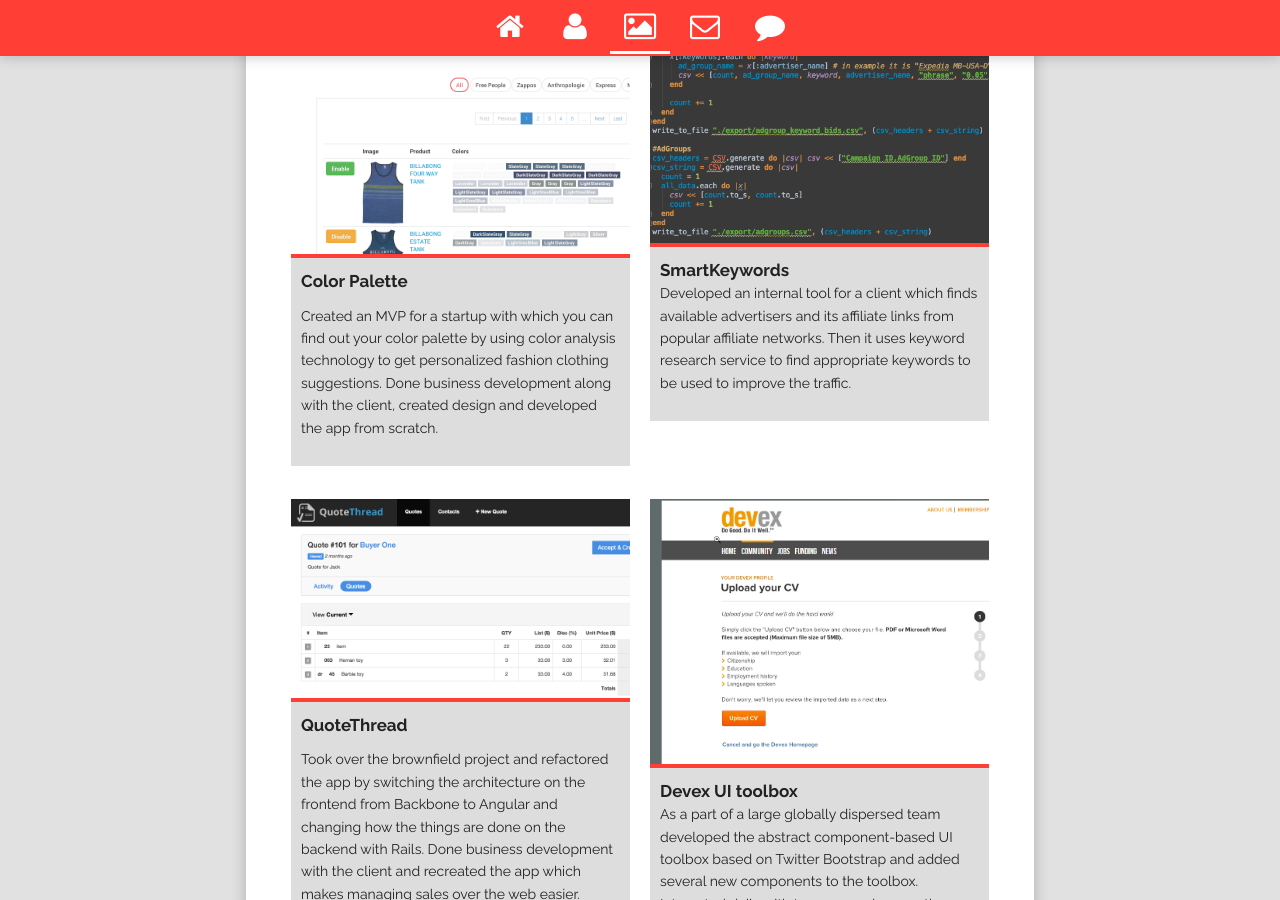
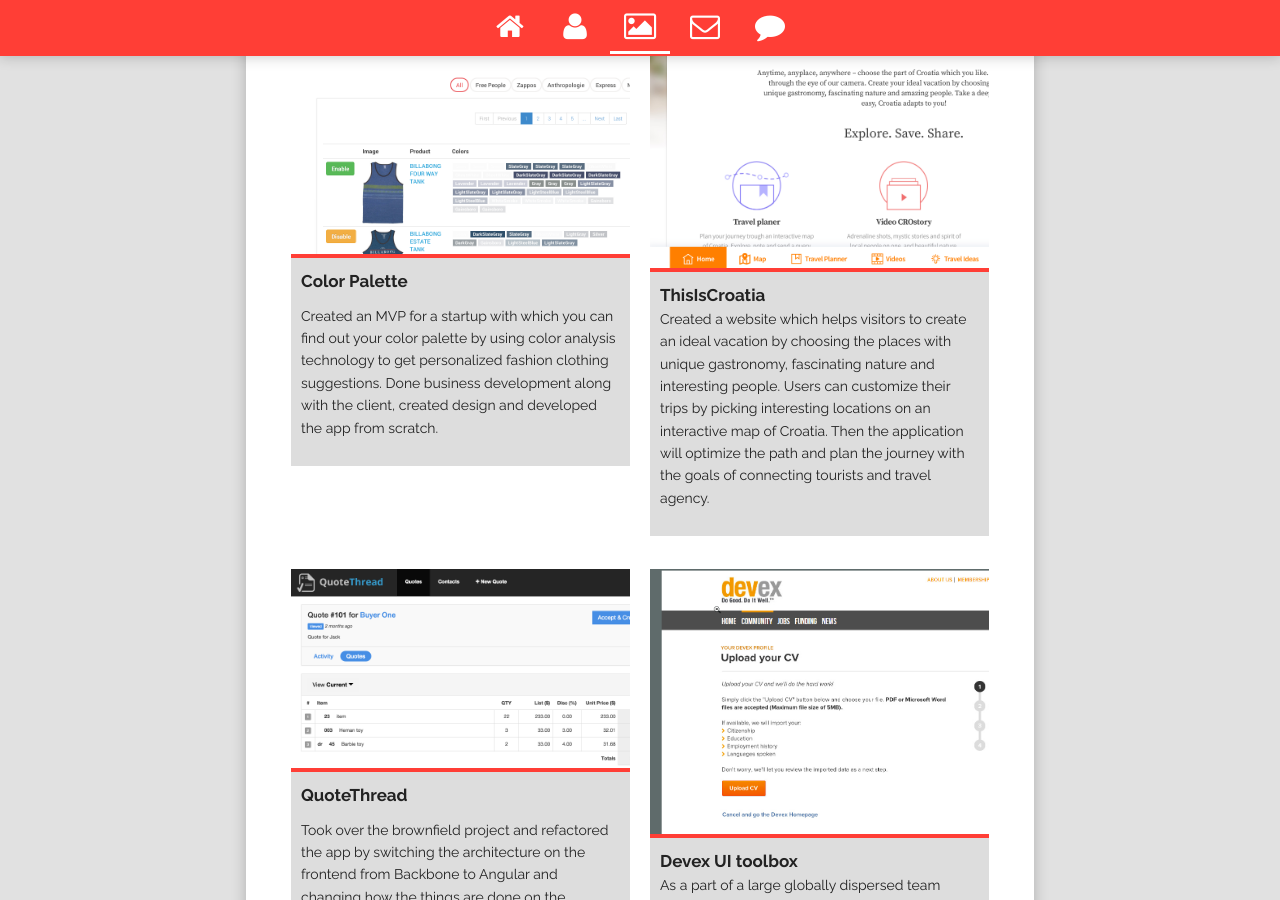
Before and after one commit to lipeno/lipeno.github.io, a Jekyll site: the page built from index.html, in a window 1280 px wide and 900 px high, scrolled down 3966 px. Built offline with Jekyll 4.4.1, drawn with Linux system fonts in a browser that asks for light colours; nearby versions of some CDN libraries; library files that are not in the unit come from our copies; the list of posts is cut into pages by our own code.

Commit message:
Update portfolio

```diff
--- a/index.html
+++ b/index.html
@@ -183,7 +183,20 @@
             </div>
         </div>
 
-        <div class="six columns">
+         <div class="six columns">
+            <div class="project-img-wrap" data-width="210">
+                <img  alt="project cover image" src="images/thisiscroatia.png" />
+                <div class="project-hover text-center"></div>
+            </div>
+            <div class="project-details">
+                <h5 class="bold">ThisIsCroatia</h5>
+                <p>
+                    Created a website which helps visitors to create an ideal vacation by choosing the places with unique gastronomy, fascinating nature and interesting people.
+                    Users can customize their trips by picking interesting locations on an interactive map of Croatia. Then the application will optimize the path and plan the journey with the goals of connecting tourists and travel agency.
+                </p>
+            </div>
+        </div>
+        <!--<div class="six columns">
             <div class="project-img-wrap" data-width="210">
                 <img  alt="project cover image" src="images/keywordImport.png" />
                 <div class="project-hover text-center"></div>
@@ -195,7 +208,7 @@
                     Developed an internal tool for a client which finds available advertisers and its affiliate links from popular affiliate networks. Then it uses keyword research service to find appropriate keywords to be used to improve the traffic.
                 </p>
             </div>
-        </div>
+        </div>-->
     </div>
 
     <div class="twelve columns project-row">
```
Also changed, not shown: images/thisiscroatia.png (added).
